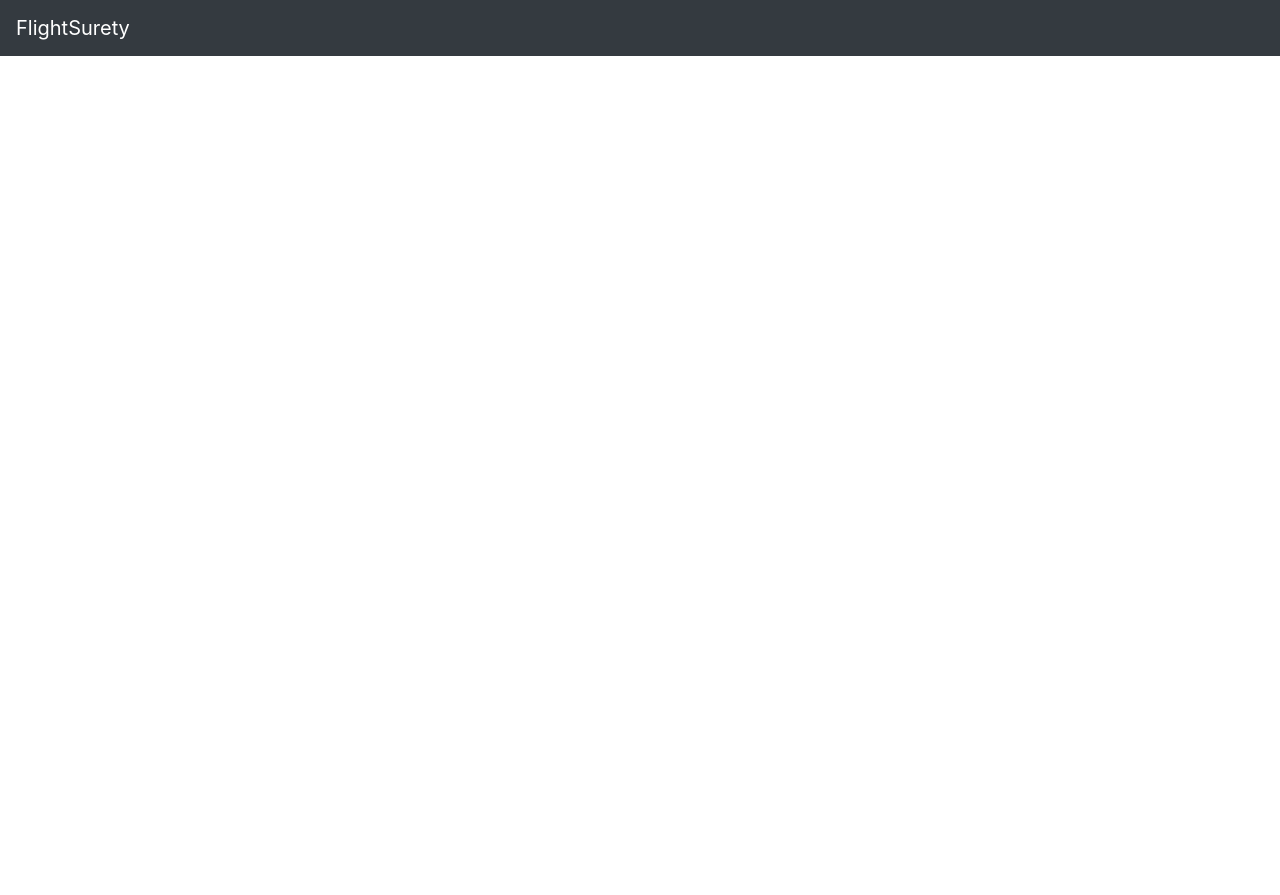
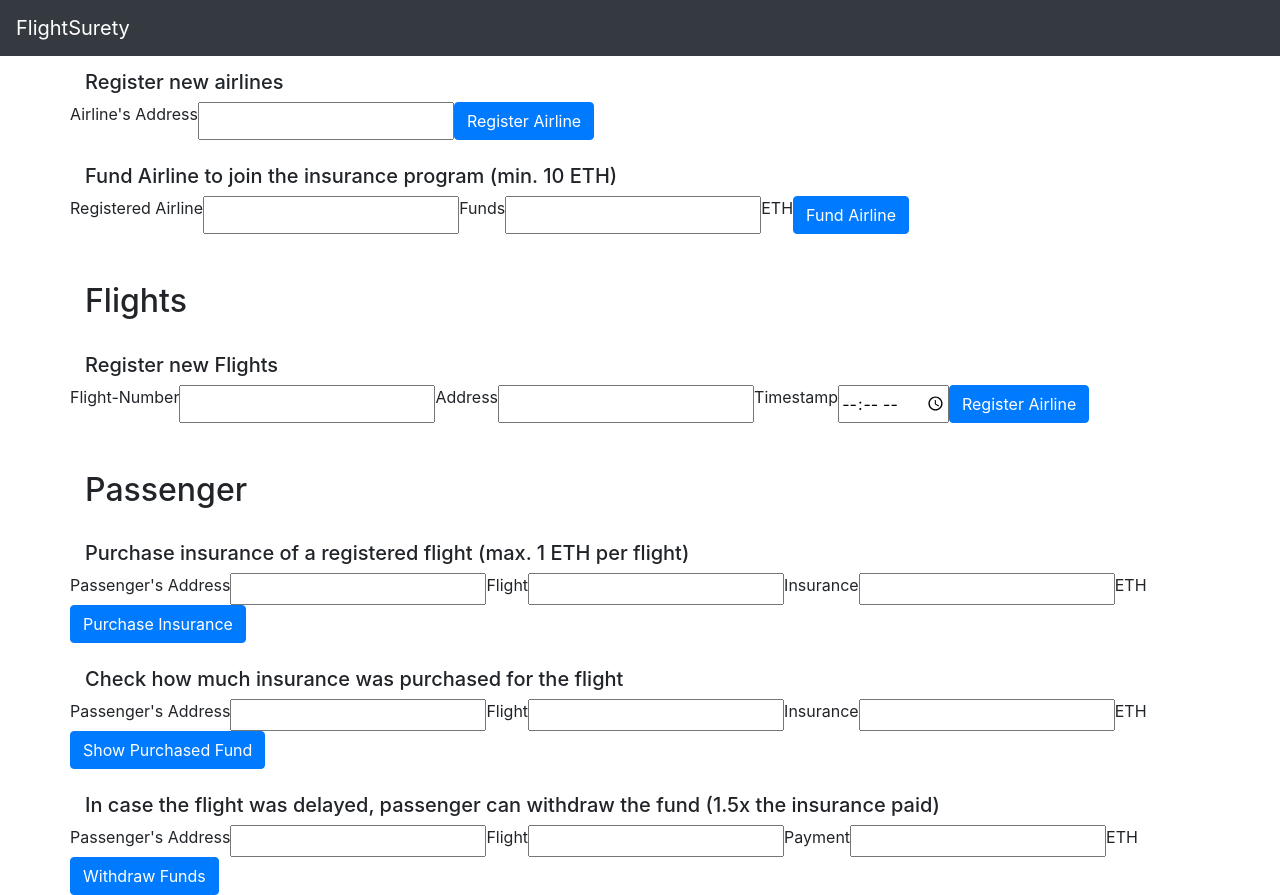
Before and after one commit to udacity/FlightSurety, a website: page src/dapp/index.html in a window 1280 px wide. Before the commit the page ends 800 px from the top, so only its background shows below. Drawn offline with nearby package versions, Linux system fonts and the light colour scheme.

Commit message:
Add front-end

```diff
--- a/src/dapp/index.html
+++ b/src/dapp/index.html
@@ -23,8 +23,103 @@
 
         <div id="display-wrapper" class="top-20">
         </div>
+
+        <h2 class="form-header" data-component="header">
+            Airlines
+        </h2>
+
+        <br>
+        <h5 class="form-header" data-component="header">
+        Register new airlines
+        </h5>
         <div class="row top-20">
-            <label class="form">Flight</label> <input type="text" id="flight-number"> <btn class="btn btn-primary" id="submit-oracle">Submit to Oracles</btn>
+            <label class="form">Airline's Address</label>
+            <input type="text" id="registered-airline">
+            <btn class="btn btn-primary" id="register-airline">Register Airline</btn>
+        </div>
+
+        <br>
+        <h5 class="form-header" data-component="header">
+        Fund Airline to join the insurance program (min. 10 ETH)
+        </h5>
+        <div class="row top-20">
+            <label class="form">Registered Airline</label><br>
+            <input type="text" id="funded-airline"><br>
+            <label class="form">Funds</label><br>
+            <input type="number" id="fund"><br>
+            <label class="form">ETH</label>
+            <btn class="btn btn-primary" id="fund-airline">Fund Airline</btn><br>
+        </div>
+
+        <br>
+        <br>
+        <h2 class="form-header" data-component="header">
+            Flights
+        </h2>
+
+        <br>
+        <h5 class="form-header" data-component="header">
+        Register new Flights
+        </h5>
+        <div class="row top-20">
+            <label class="form">Flight-Number</label>
+            <input type="text" id="flight-number">
+            <label class="form">Address</label>
+            <input type="text" id="airline-address">
+            <label class="form">Timestamp</label>
+            <input type="time" id="timestamp">
+            <btn class="btn btn-primary" id="register">Register Airline</btn>
+        </div>
+
+        <br>
+        <br>
+        <h2 class="form-header" data-component="header">
+        Passenger
+        </h2>
+
+        <br>
+        <h5 class="form-header" data-component="header">
+        Purchase insurance of a registered flight (max. 1 ETH per flight)
+        </h5>
+        <div class="row top-20">
+            <label class="form">Passenger's Address</label>
+            <input type="text" id="passenger">
+            <label class="form">Flight</label>
+            <input type="text" id="flight">
+            <label class="form">Insurance</label>
+            <input type="number" id="insurance">
+            <label class="form">ETH</label>
+            <btn class="btn btn-primary" id="Purchase">Purchase Insurance</btn>
+        </div>
+
+        <br>
+        <h5 class="form-header" data-component="header">
+        Check how much insurance was purchased for the flight
+        </h5>
+        <div class="row top-20">
+            <label class="form">Passenger's Address</label>
+            <input type="text" id="passenger">
+            <label class="form">Flight</label>
+            <input type="text" id="flight">
+            <label class="form">Insurance</label>
+            <input type="number" id="insurance" readonly>
+            <label class="form">ETH</label>
+            <btn class="btn btn-primary" id="Purchase">Show Purchased Fund</btn>
+        </div>
+
+        <br>
+        <h5 class="form-header" data-component="header">
+        In case the flight was delayed, passenger can withdraw the fund (1.5x the insurance paid)
+        </h5>
+        <div class="row top-20">
+            <label class="form">Passenger's Address</label>
+            <input type="text" id="passenger">
+            <label class="form">Flight</label>
+            <input type="text" id="flight">
+            <label class="form">Payment</label>
+            <input type="number" id="payment" readonly>
+            <label class="form">ETH</label>
+            <btn class="btn btn-primary" id="Withdraw">Withdraw Funds</btn>
         </div>
     </main>
 
```
Also changed, not shown: test/flightSurety.js (+1 -0 lines), 3 other files.
